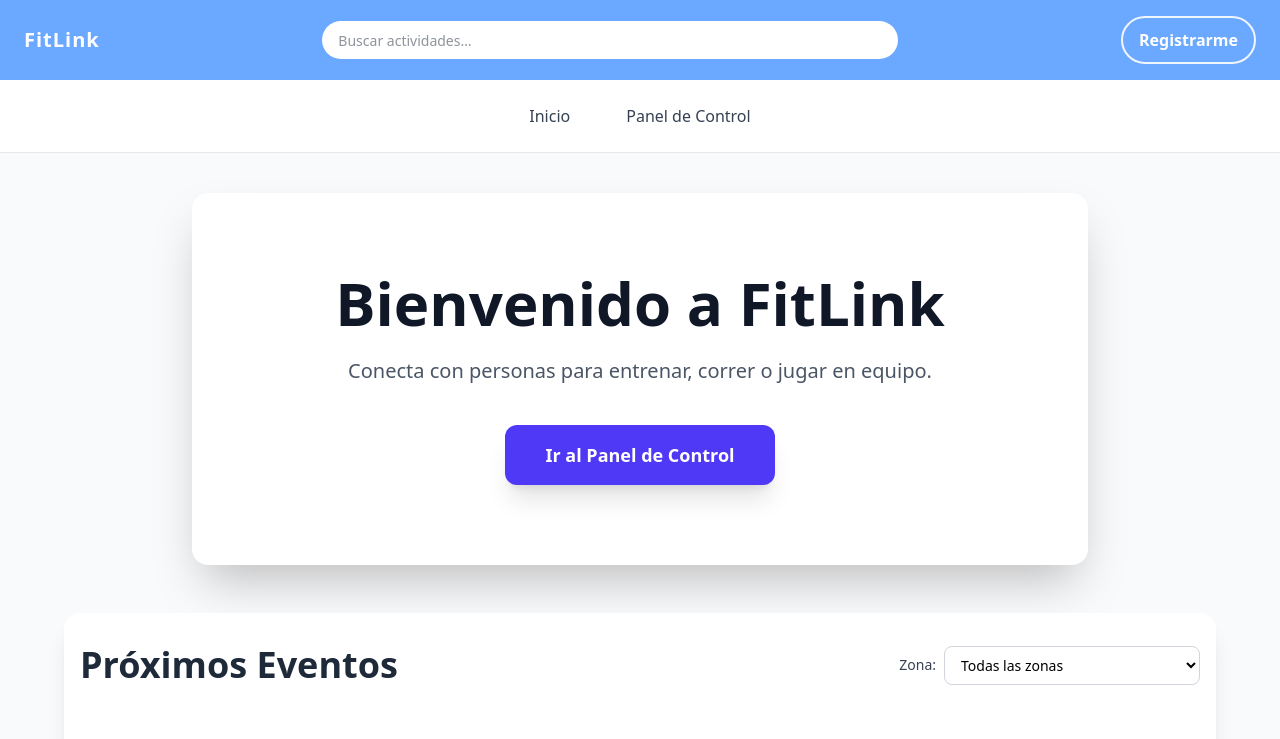
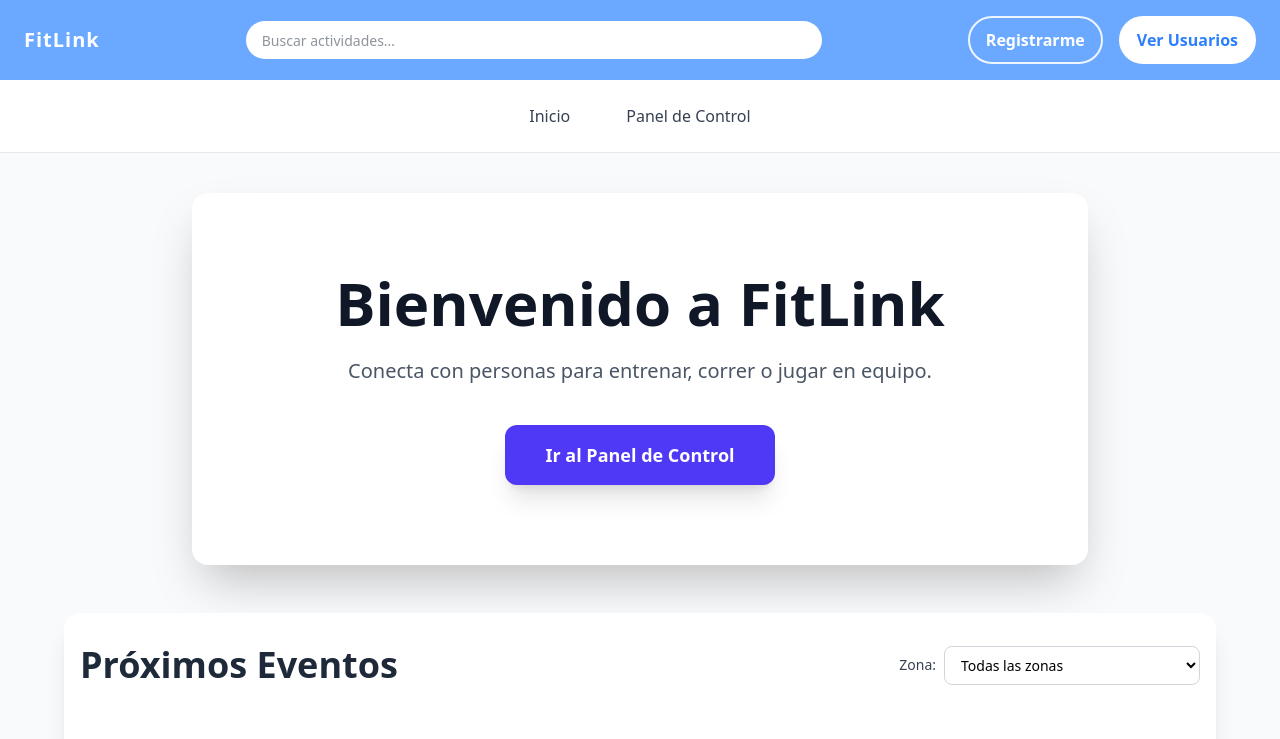
Before and after one commit to Valeriacarmonaf/Fitlink-Frontend, a React (Vite) app in the folder Fitlink-Frontend/: page / in a window 1280 px wide. Shown: the top 739 px of the page. Built offline with nearby package versions, Linux system fonts and the light colour scheme.

Commit message:
Add files via upload

```diff
--- a/Fitlink-Frontend/src/components/Header.jsx
+++ b/Fitlink-Frontend/src/components/Header.jsx
@@ -1,3 +1,4 @@
+import { Link } from "react-router-dom";
 export default function Header() {
   return (
     <header className="sticky top-0 z-20 bg-[#6BA8FF] text-white">
@@ -17,13 +18,21 @@ export default function Header() {
           />
         </form>
 
-        <a
-          className="bg-transparent text-white border-2 border-white/90 px-3 py-2 md:px-4 md:py-2.5 rounded-full font-bold text-sm md:text-base whitespace-nowrap transition duration-200 hover:bg-white/10"
-          href="#"
+        <Link
+          to="/register"
+          className="bg-transparent text-white border-2 border-white/90 px-3 py-2 md:px-4 md:py-2.5 rounded-full font-bold text-sm md:text-base whitespace-nowrap transition duration-200 hover:bg-white hover:text-blue-500"
           aria-label="Registrarme"
         >
-          Registrarme
-        </a>
+  Registrarme
+        </Link>
+        <Link
+          to="/users"
+          className="bg-white text-blue-500 border-2 border-white px-3 py-2 md:px-4 md:py-2.5 rounded-full font-bold text-sm md:text-base whitespace-nowrap transition duration-200 hover:bg-blue-500 hover:text-white"
+          aria-label="Usuarios"
+        >
+  Ver Usuarios
+        </Link>
+
       </div>
     </header>
   );
```
